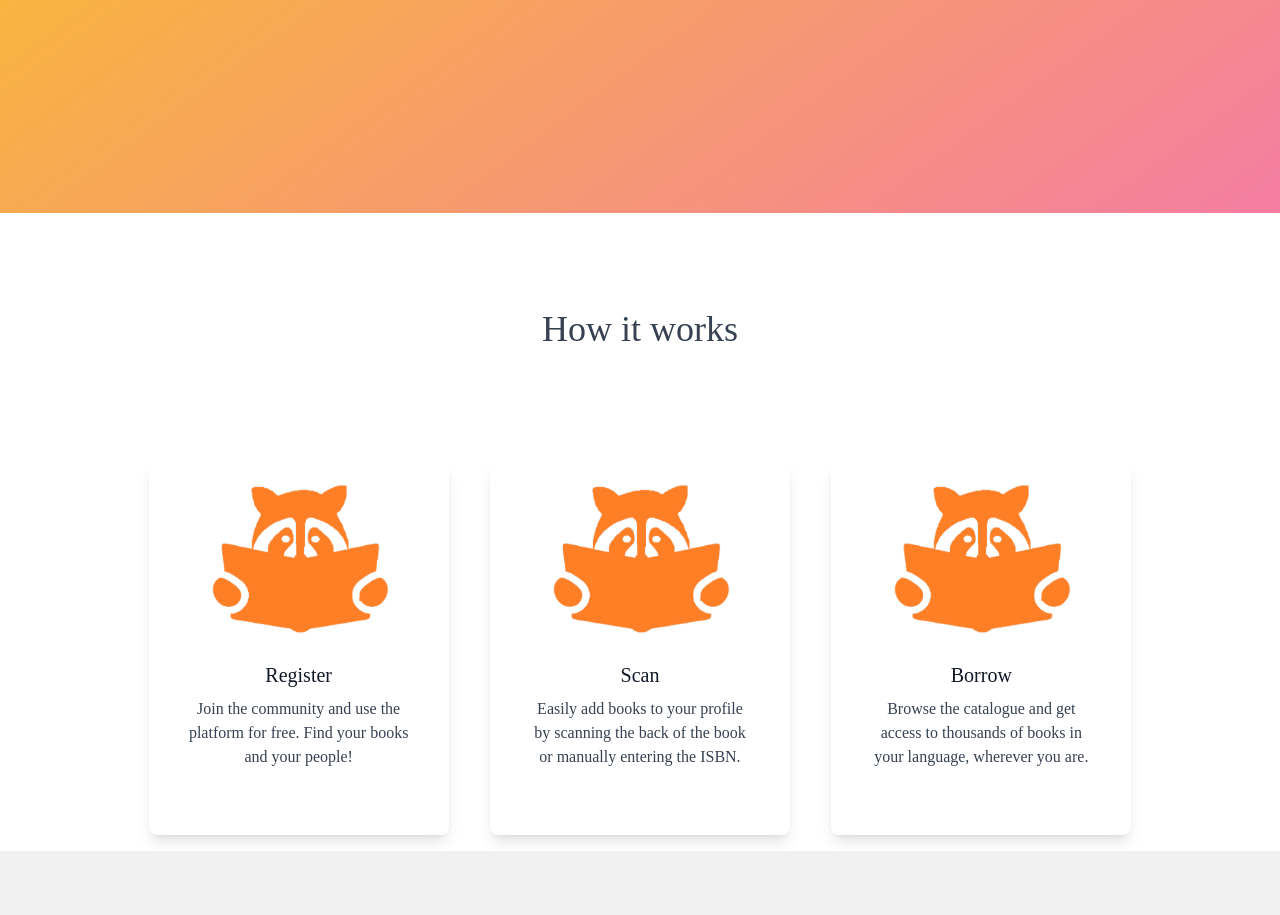
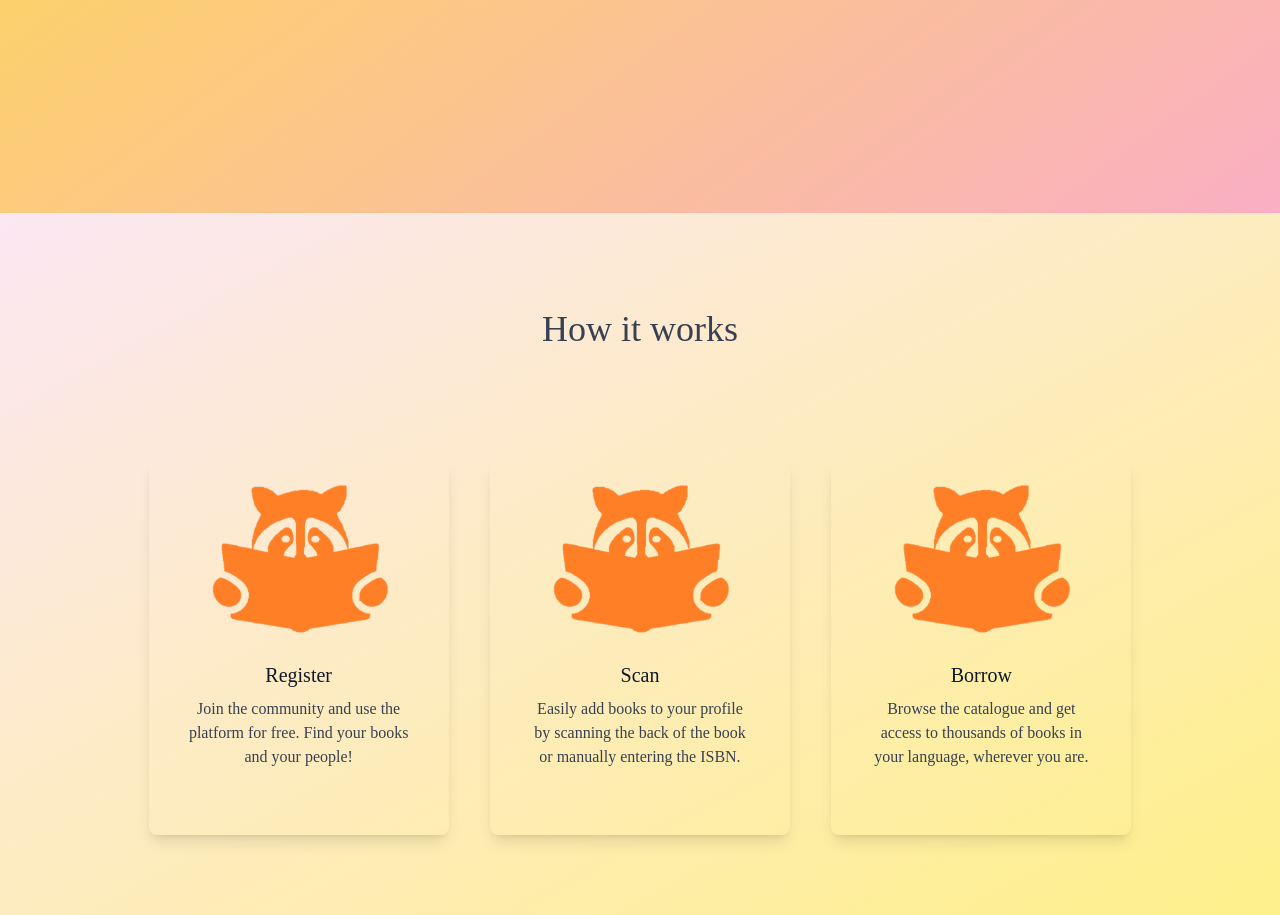
Before and after one commit to Tiefengnom/Bookbandits, a React (Create React App) app in the folder frontend/: page / in a window 1280 px wide. Shown: the part 503-1418 px from the top of the page. Before the commit the page ends 1354 px from the top, so only its background shows below. Built offline with nearby package versions, Linux system fonts and the light colour scheme.

Commit message:
single book back button, some other design

```diff
--- a/frontend/src/App.js
+++ b/frontend/src/App.js
@@ -34,7 +34,7 @@ function App() {
 // }, [])
 
 	return (
-		<div className='App flex justify-center w-full h-full  pb-12 px-4 pages m-[0px] text-gray-700 text-center pt-[100px] bg-gradient-to-br from-yellow-400 to-pink-400'>
+		<div className='App flex justify-center w-full h-full  pb-12 px-4 pages m-[0px] text-gray-700 text-center pt-[100px] bg-gradient-to-br from-yellow-300 to-pink-300'>
 			<BrowserRouter>
 				<Navbar />
 
--- a/frontend/src/components/Cards.js
+++ b/frontend/src/components/Cards.js
@@ -1,12 +1,16 @@
 import React from "react";
 import logo from '../assets/logo-orange.png'
+import { useNavigate } from "react-router-dom";
 
 function Cards() {
+
+
+    const navigate = useNavigate();
     return (
-        <div className="flex justify-around flex-wrap">
+        <div className="flex justify-around flex-wrap pb-16">
             <div className='cards-home m-4'>
                 <div class='flex justify-center'>
-                    <div class='rounded-lg shadow-lg bg-white p-4 w-[300px]'>
+                    <div class='rounded-lg shadow-lg  hover:bg-white p-4 w-[300px]'  onClick={() => navigate("/signup")}>
                         <a href='#!' className='flex justify-center'>
                             <img
                                 class='rounded-full h-[160px] w-[200px] m-0'
@@ -27,7 +31,7 @@ function Cards() {
 
             <div className='cards-home m-4'>
                 <div class='flex justify-center'>
-                    <div class='rounded-lg shadow-lg bg-white p-4 w-[300px]'>
+                    <div class='rounded-lg shadow-lg p-4  hover:bg-white w-[300px]' onClick={() => navigate("/signup")}>
                         <a href='#!' className='flex justify-center'>
                             <img
                               class='rounded-full h-[160px] w-[200px] m-0'
@@ -48,7 +52,7 @@ function Cards() {
 
             <div className='cards-home m-4'>
                 <div class='flex justify-center'>
-                    <div class='rounded-lg shadow-lg bg-white p-4 w-[300px]'>
+                    <div class='rounded-lg shadow-lg hover:bg-white p-4 w-[300px]' onClick={() => navigate("/catalogue")}>
                         <a href='#!' className='flex justify-center'>
                             <img
                               class='rounded-full h-[160px] w-[200px] m-0'
--- a/frontend/src/components/SingleBook.js
+++ b/frontend/src/components/SingleBook.js
@@ -1,46 +1,50 @@
-import React, {useEffect, useState} from 'react'
-import { useParams } from 'react-router-dom'
+import React, { useEffect, useState } from "react";
+import { useParams } from "react-router-dom";
+import { useNavigate } from "react-router-dom";
 
 function SingleBook() {
-
-const [fetchedBook, setFetchedBook]=useState();
-
-const {id}=useParams();
+    const [fetchedBook, setFetchedBook] = useState();
+const navigate=useNavigate()
+    const { id } = useParams();
 
     useEffect(() => {
         fetch(`http://localhost:4000/bookbandits/collection/${id}`)
-      .then(res => res.json())
-      .then(finalResult => setFetchedBook(finalResult))
+            .then((res) => res.json())
+            .then((finalResult) => setFetchedBook(finalResult));
         // eslint-disable-next-line
-  }, [])
+    }, []);
 
     const handleClick = async () => {
         const response = await fetch(`http://localhost:4000/bookbandits/collection/${id}`, {
             method: "POST",
-			body: JSON.stringify({"borrowed": !fetchedBook.borrowed}),
+            body: JSON.stringify({ borrowed: !fetchedBook.borrowed }),
             headers: {
-				 "Content-Type": "application/json"
-			}
-
-
-    })
+                "Content-Type": "application/json",
+            },
+        });
         const json = await response.json();
-        console.log(json)
-
-  }
+        console.log(json);
+    };
 
     return (
-    fetchedBook &&    <div className=' mb-2 bg-white p-3 shadow-lg rounded cursor-pointer transition-colors border-b-2 border-transparent hover:border-pink-500 text-gray-700 w-72'>
-     Some Book here: {fetchedBook.title}
-     <p>Is it free to borrow? </p> {fetchedBook.borrowed ? <p>No</p> : <p>Yes</p> }
+        fetchedBook && (
+            <div className=' mb-2 bg-white p-3 shadow-lg rounded cursor-pointer transition-colors border-b-2 border-transparent hover:border-pink-500 text-gray-700 w-72'>
+                <strong> {fetchedBook.title}  </strong>
+                <p>Available? </p> {fetchedBook.borrowed ? <p>No</p> : <p>Yes</p>}
                 <button onClick={handleClick}>Rent this Book?</button>
                 Book Details:
                 <h3>{fetchedBook.title}</h3>
                 <p>{fetchedBook.author}</p>
                 <p>{fetchedBook.language}</p>
-     <img src={fetchedBook.image} alt="book cover" />
+                <img src={fetchedBook.image} alt='book cover' />
+                <button
+                    onClick={() => navigate("/catalogue")}
+                    className=' bg-white bg-opacity-60 px-6 py-2 border-2 border-white-500  font-medium text-xs leading-tight uppercase rounded-full hover:bg-pink-600 hover:bg-opacity-[45%] focus:outline-none focus:ring-0 transition duration-150 ease-in-out cursor:pointer'>
+                    Back
+                </button>
             </div>
         )
+    );
 }
 
-export default SingleBook
+export default SingleBook;
--- a/frontend/src/pages/Catalogue.js
+++ b/frontend/src/pages/Catalogue.js
@@ -157,11 +157,11 @@ function Catalogue() {
                             {searchedBooks &&
                                 searchedBooks.map((book) => (
                                     <div className='book-card p-4 m-4 bg-white  shadow-lg rounded  transition-colors border-b-[4px] border-transparent hover:border-pink-500 text-gray-700 w-72 text-center'>
-                                        <img
+                                        <Link to={`/catalogue/${book._id}`}><img
                                             src={book.image ? book.image : Book}
                                             alt='book cover'
                                             className='w-[150px] m-auto py-6'
-                                        />
+                                        /></Link>
                                         <strong>
                                             {" "}
                                             <h3 key={book._id}>{book.title}</h3>{" "}
@@ -186,11 +186,11 @@ function Catalogue() {
                             {books &&
                                 books.map((book) => (
                                     <div className='book-card p-4 m-4 bg-white  shadow-lg rounded  transition-colors border-b-[4px] border-transparent hover:border-pink-500 text-gray-700 w-72 text-center'>
-                                        <img
+                                        <Link to={`/catalogue/${book._id}`}> <img
                                             src={book.image ? book.image : Book}
                                             alt='book cover'
                                             className='w-[150px] m-auto '
-                                        />
+                                        /></Link>
                                         <strong>
                                             {" "}
                                             <h3 key={book._id}>{book.title}</h3>{" "}
--- a/frontend/src/pages/Home.js
+++ b/frontend/src/pages/Home.js
@@ -5,6 +5,7 @@ import "../index.css";
 import girl from "../assets/flyer-girl.png";
 import boy from "../assets/flyer-boy.png";
 import Cards from "../components/Cards";
+// import Carousell from "../components/Carousell"
 //right now catalogue is a component in home and a stand-alone page..need to decide
 
 const Home = () => {
@@ -40,12 +41,13 @@ const Home = () => {
             {/* <div className='home search flex justify-center '>
                {/* <Catalogue /> */}
             {/* </div> */}
-            <div className='bg-white w-screen text-center'>
+            <div className='bg-gradient-to-br from-pink-100 to-yellow-200 w-screen text-center'>
                 <div className='w-4/5 m-auto'>
                     <h1 className='text-4xl m-0 p-24'>How it works</h1>
                     <Cards />
                 </div>
             </div>
+            {/* <Carousell/> */}
         </div>
     );
 };
```
Lines whose indentation alone changed are shown as unchanged.
